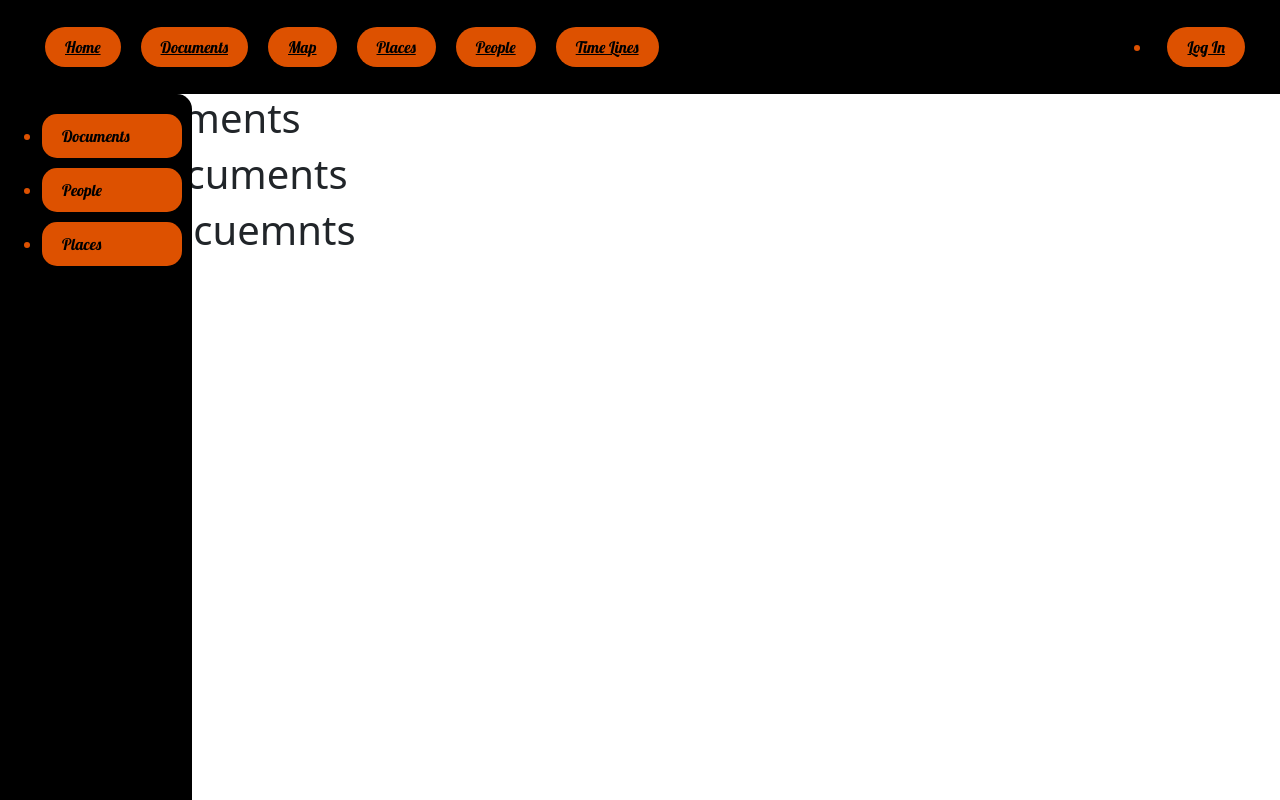
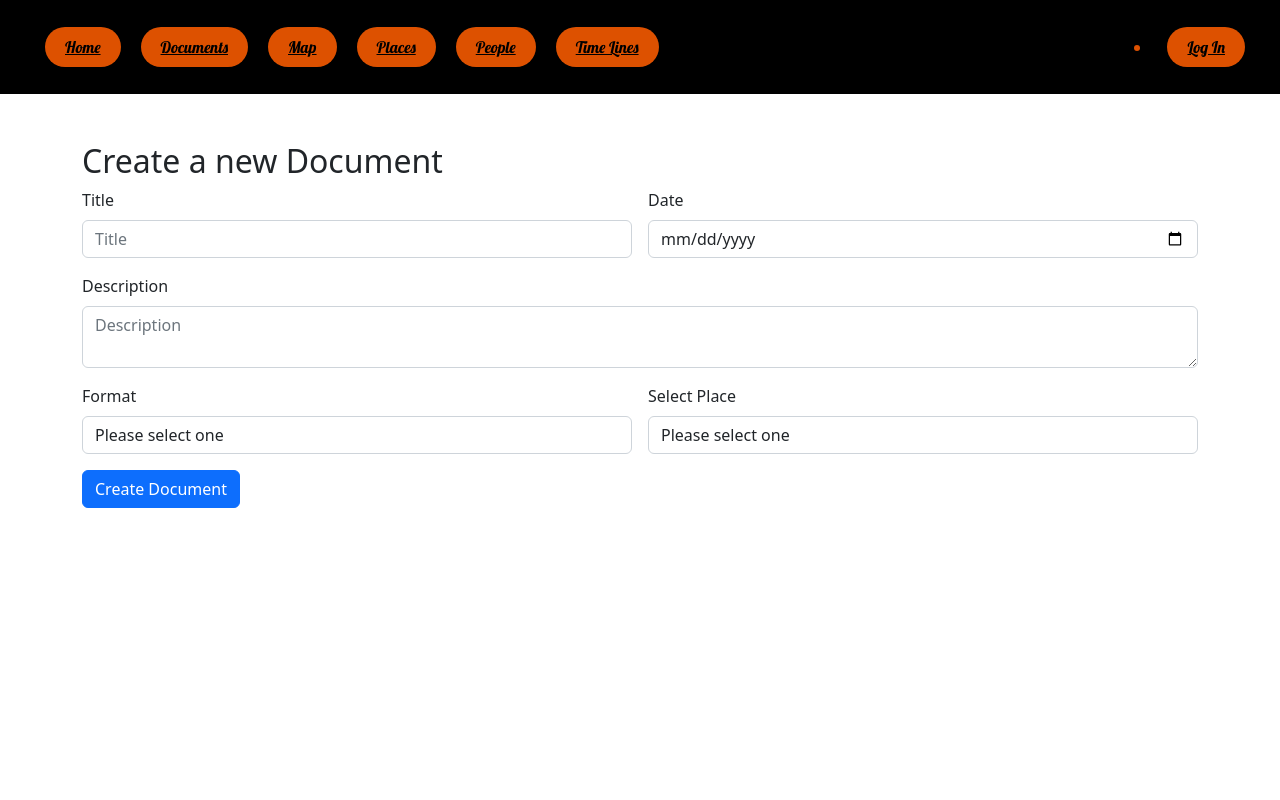
Before and after one commit to Juan-Angel-Cepeda/docstory-client, a Vue app: page /admin/documents in a window 1280 px wide. Built offline with nearby package versions, Linux system fonts and the light colour scheme.

Commit message:
person card updated

```diff
--- a/src/components/LogInComponent.vue
+++ b/src/components/LogInComponent.vue
@@ -34,7 +34,7 @@
             password:this.password
         }).then(res => {
             console.log(res);
-            this.$router.push('/adminPanel');
+            this.$router.push('/admin/documents');
         }).catch(err => {
             this.msg = err.response.data.message;
             console.log(err);
--- a/src/components/PersonCard.vue
+++ b/src/components/PersonCard.vue
@@ -4,6 +4,8 @@
     <p>Born: {{ formatDate(person._date_of_birth) }}</p>
     <p>Birth Place: {{ person._birth_place._name }}, {{ person._birth_place._city }}, {{ person._birth_place._country }}</p>
     <p>Death Place: {{ person._death_place._name }}, {{ person._death_place._city }}, {{ person._death_place._country }}</p>
+    <p>Father: {{ person._father._name }} {{ person._father._lastName }}</p>
+    <p>Mother: {{ person._mother._name }} {{ person._mother._lastName }}</p>
     <div ref="mapContainer"></div>
   </div>
 </template>
--- a/src/components/adminComponents/AdminDocuments.vue
+++ b/src/components/adminComponents/AdminDocuments.vue
@@ -1,20 +1,81 @@
 <template>
-    <div>
-        <AdminSidbar></AdminSidbar>
+    <div class="container mt-5">
+      <h2>Create a new Document</h2>
+      <form @submit.prevent="createDocument" class="row g-3">
+        <div class="col-6">
+          <label class="form-label">Title</label>
+          <input v-model="document.title" type="text" class="form-control" placeholder="Title" required>
+        </div>
+        <div class="col-6">
+          <label class="form-label">Date</label>
+          <input v-model="document.date" type="date" class="form-control" required>
+        </div>
+        <div class="col-12">
+          <label class="form-label">Description</label>
+          <textarea v-model="document.description" class="form-control" placeholder="Description" required></textarea>
+        </div>
+        <div class="col-6">
+          <label class="form-label">Format</label>
+          <select v-model="document.format" class="form-control" required>
+            <option disabled value="">Please select one</option>
+            <option value="LETTER">Letter</option>
+            <option value="NEWSPAPER">Newspaper</option>
+            <option value="PRINTED PUBLISH">Printed Publish</option>
+            <option value="CARD">Card</option>
+            <option value="OBJECT">Object</option>
+            <option value="BOOK">Book</option>
+            <option value="PICTURE">Picture</option>
+          </select>
+        </div>
+        <div class="col-6">
+          <label class="form-label">Select Place</label>
+          <select v-model="document.placeId" class="form-control" required>
+            <option disabled value="">Please select one</option>
+            <option v-for="place in places" :key="place._id" :value="place._id">
+              {{ place._name }}
+            </option>
+          </select>
+        </div>
+        <!-- Continúa con los otros campos siguiendo el mismo patrón -->
+        <div class="col-12">
+          <button type="submit" class="btn btn-primary">Create Document</button>
+        </div>
+      </form>
     </div>
+  </template>
 
-
-    <h1>Add Documents</h1>
-    <h1>Delete Documents</h1>
-    <h1>Modify Docuemnts</h1>
-</template>
-<script>
-    import AdminSidbar from './AdminSidebar.vue'
-    export default{
-        components:{
-            AdminSidbar
-        }
+  <script>
+  export default {
+    data() {
+      return {
+        document: {
+          title: '',
+          date: '',
+          description: '',
+          format: '',
+          placeId: '',
+          authorId: '',
+          senderId: '',
+          reciverId: '',
+          context: '',
+          photos: [],
+          colection: '',
+          ubi: '',
+          relations: []
+        },
+        places: [], // Asegúrate de llenar este array con los lugares disponibles
+        // Asegúrate de llenar los siguientes arrays con la información correspondiente
+        authors: [],
+        people: [], // Para los campos senderId y reciverId
+        documents: [] // Para el campo relations
+      }
+    },
+    methods: {
+      async createDocument() {
+        // Aquí se implementa la lógica para crear el documento y enviar la petición al servidor
+      }
     }
+  }
 </script>
 <style scoped>
 
--- a/src/components/adminComponents/AdminPanel.vue
+++ /dev/null
@@ -1,17 +0,0 @@
-<template>
-    <AdminSidbar></AdminSidbar>
-    <h1>Admin Panel</h1>
-</template>
-
-<script>
-    import AdminSidbar from './AdminSidebar.vue'
-    export default{
-        components:{
-            AdminSidbar
-        }
-    }
-</script>
-
-<style scoped>
-
-</style>
--- a/src/router/index.js
+++ b/src/router/index.js
@@ -6,7 +6,6 @@ import PeopleComponent from '../components/PeopleComponent.vue'
 import DocumentsComponent from '../components/DocumentsComponent.vue'
 import SeeDocument from '../components/SeeDocument.vue'
 import LogInComponent from '../components/LogInComponent.vue'
-import AdminPanel from '../components/adminComponents/AdminPanel.vue'
 import AdminDocuments from '../components/adminComponents/AdminDocuments.vue'
 import AdminPlaces from '../components/adminComponents/AdminPlaces.vue'
 import AdminPeople from '../components/adminComponents/AdminPeople.vue'
@@ -20,7 +19,6 @@ const routes = [
   { path: '/documents',component:DocumentsComponent},
   { path: '/document/:id',name:'document',component:SeeDocument,props:true},
   { path: '/login',component:LogInComponent},
-  { path: '/adminPanel',component:AdminPanel},
   { path: '/admin/documents',component:AdminDocuments},
   { path: '/admin/places', component:AdminPlaces},
   { path: '/admin/people', component:AdminPeople},
```
